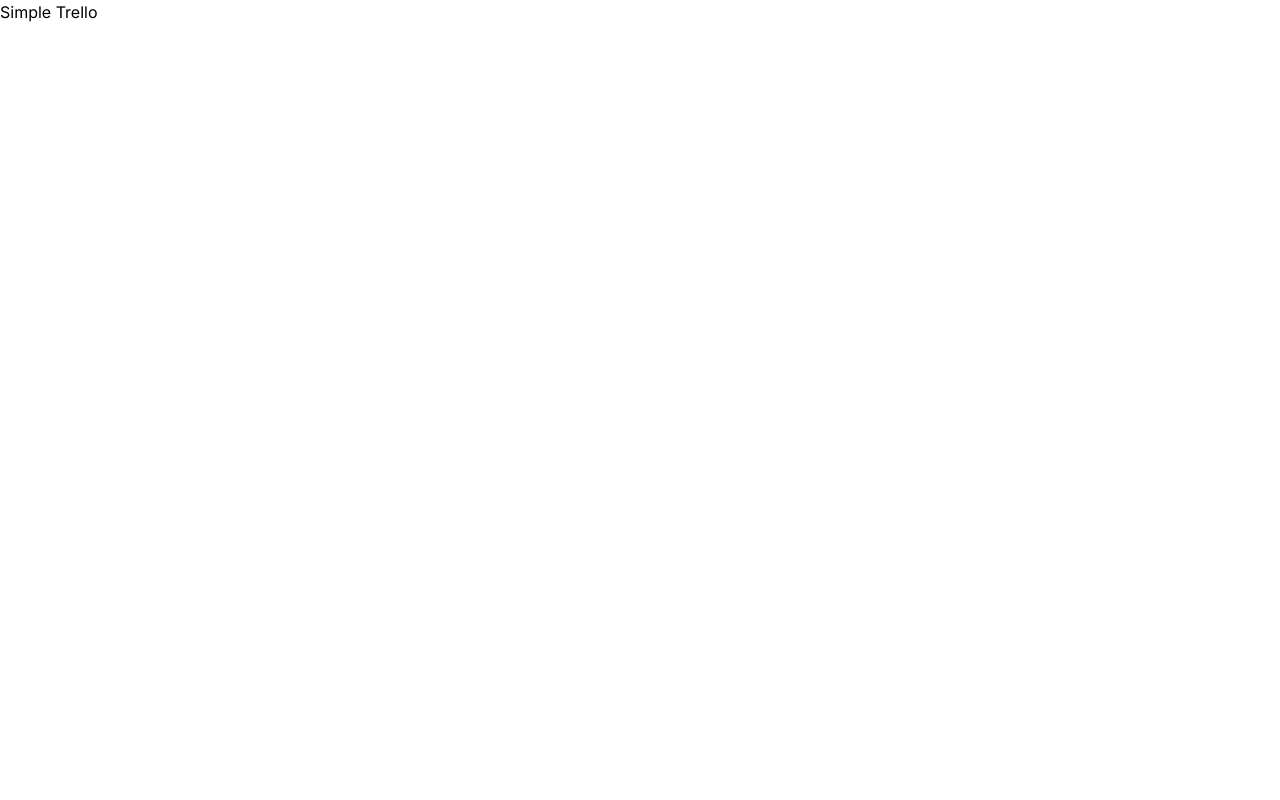
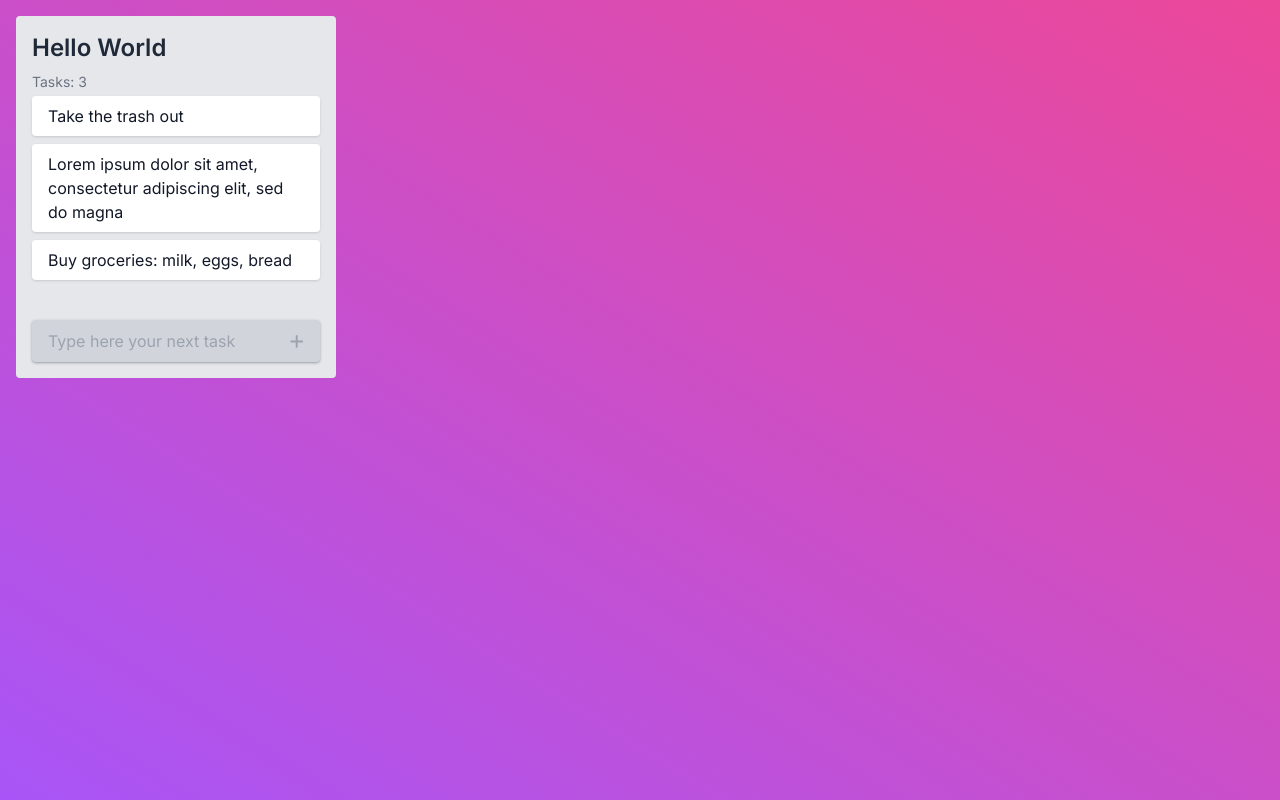
Before and after one commit to yusborinchit/simple-trello, a Next.js app: page / in a window 1280 px wide. Built offline with nearby package versions, Linux system fonts and the light colour scheme.

Commit message:
feat: :sparkles: Add create task feature

```diff
--- a/src/app/layout.tsx
+++ b/src/app/layout.tsx
@@ -1,3 +1,4 @@
+import Background from "@/components/background";
 import "@/styles/globals.css";
 import { type Metadata } from "next";
 import { Inter } from "next/font/google";
@@ -12,7 +13,10 @@ interface Props {
 export default function RootLayout({ children }: Readonly<Props>) {
   return (
     <html lang="en">
-      <body className={inter.className}>{children}</body>
+      <body className={`${inter.className} text-gray-900`}>
+        <main className="p-4">{children}</main>
+        <Background />
+      </body>
     </html>
   );
 }
--- a/src/app/page.tsx
+++ b/src/app/page.tsx
@@ -1,7 +1,9 @@
+import BoardCard from "@/components/board-card";
+
 export default function Home() {
   return (
-    <main>
-      <h1>Simple Trello</h1>
-    </main>
+    <>
+      <BoardCard />
+    </>
   );
 }
--- /dev/null
+++ b/src/components/background.tsx
@@ -0,0 +1,5 @@
+export default function Background() {
+  return (
+    <div className="fixed inset-0 -z-20 bg-gradient-to-tr from-purple-500 to-pink-500" />
+  );
+}
--- /dev/null
+++ b/src/components/board-card.tsx
@@ -0,0 +1,55 @@
+"use client";
+
+import { type Task } from "@/types";
+import { FormEvent, useState } from "react";
+import TaskCard from "./task-card";
+import TaskForm from "./task-form";
+
+const DEFAULT_TASKS: Task[] = [
+  { id: crypto.randomUUID(), title: "Take the trash out" },
+  {
+    id: crypto.randomUUID(),
+    title:
+      "Lorem ipsum dolor sit amet, consectetur adipiscing elit, sed do magna",
+  },
+  { id: crypto.randomUUID(), title: "Buy groceries: milk, eggs, bread" },
+];
+
+export default function BoardCard() {
+  const [tasks, setTasks] = useState<Task[]>(DEFAULT_TASKS);
+
+  function handleAddTask(event: FormEvent<HTMLFormElement>) {
+    event.preventDefault();
+
+    const form = event.currentTarget;
+    const formData = new FormData(form);
+
+    const taskTitle = `${formData.get("task")}`;
+    if (!taskTitle) return;
+
+    const task = {
+      id: crypto.randomUUID(),
+      title: taskTitle,
+    };
+
+    setTasks((prevTasks) => [...prevTasks, task]);
+    form.reset();
+  }
+
+  return (
+    <section className="max-w-xs rounded bg-gray-200 p-4">
+      <header>
+        <h2 className="text-2xl font-semibold text-gray-800">Hello World</h2>
+      </header>
+      <div className="mt-2">
+        <p className="text-sm text-gray-500">Tasks: 3</p>
+        <ul className="mt-1 flex flex-col gap-2">
+          {tasks.map((task) => (
+            <TaskCard key={task.id} id={task.id} title={task.title} />
+          ))}
+        </ul>
+        <TaskForm handleAddTask={handleAddTask} />
+      </div>
+    </section>
+  );
+}
--- /dev/null
+++ b/src/components/task-card.tsx
@@ -0,0 +1,10 @@
+interface Props {
+  id: string;
+  title: string;
+}
+
+export default function TaskCard({ id, title }: Readonly<Props>) {
+  return (
+    <li className="cursor-grab rounded bg-white px-4 py-2 shadow">{title}</li>
+  );
+}
--- /dev/null
+++ b/src/components/task-form.tsx
@@ -0,0 +1,34 @@
+import { useId, type FormEvent } from "react";
+
+interface Props {
+  handleAddTask: (event: FormEvent<HTMLFormElement>) => void;
+}
+
+export default function TaskForm({ handleAddTask }: Readonly<Props>) {
+  const id = useId();
+
+  return (
+    <form
+      onSubmit={handleAddTask}
+      className="mt-10 flex items-center rounded bg-gray-300 shadow shadow-gray-800/30"
+    >
+      <input
+        id={id}
+        name="task"
+        type="text"
+        placeholder="Type here your next task"
+        className="min-w-0 flex-1 rounded bg-transparent px-4 py-2 text-gray-600 placeholder:text-gray-400"
+      />
+      <button
+        aria-label="Add Task"
+        className="grid h-[42px] place-items-center px-4 font-mono text-2xl leading-[1] text-gray-400 transition-colors hover:text-gray-600"
+      >
+        +
+      </button>
+      {/* Only SR */}
+      <label htmlFor={id} className="sr-only">
+        New Task:
+      </label>
+    </form>
+  );
+}
--- /dev/null
+++ b/src/types.d.ts
@@ -0,0 +1,4 @@
+export interface Task {
+  id: string;
+  title: string;
+}
```
